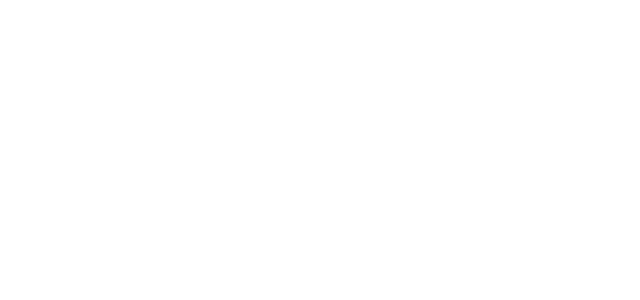
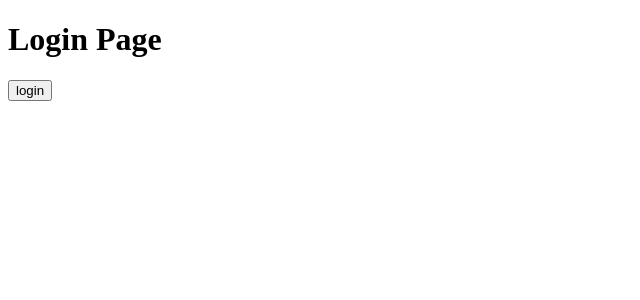
Before and after one commit to junhyuk2000/study_dashboard, a React (Vite) app: page /login in a window 1280 px wide. Shown: the top 300 px of the page, without its empty margins (0-640 px from the left). Built offline with nearby package versions, Linux system fonts and the light colour scheme.

Commit message:
feat: 로그인 및 대시보드 기본 라우팅 추가

```diff
--- a/package.json
+++ b/package.json
@@ -11,7 +11,8 @@
   },
   "dependencies": {
     "react": "^19.2.0",
-    "react-dom": "^19.2.0"
+    "react-dom": "^19.2.0",
+    "react-router-dom": "^7.13.0"
   },
   "devDependencies": {
     "@eslint/js": "^9.39.1",
--- a/src/App.jsx
+++ b/src/App.jsx
@@ -1,7 +1,17 @@
+import {Routes,Route,Navigate} from "react-router-dom"
+import Login from "./pages/Login"
+import Dashboard from "./pages/Dashboard"
 import './App.css'
 
 function App() {
+    return(
+        <Routes>
+            <Route path="/login" element={<Login />}/>
+            <Route path="/dashboard" element={<Dashboard />}/>
 
+            <Route path="*" element={<Navigate to="/login"/>}/>
+        </Routes>
+    )
 }
 
 export default App
--- a/src/main.jsx
+++ b/src/main.jsx
@@ -1,7 +1,9 @@
-import { createRoot } from 'react-dom/client'
-import './index.css'
-import App from './App.jsx'
+import ReactDOM from "react-dom/client";
+import { BrowserRouter } from "react-router-dom";
+import App from './App.jsx';
 
-createRoot(document.getElementById('root')).render(
-    <App />
-)
+ReactDOM.createRoot(document.getElementById('root')).render(
+    <BrowserRouter>
+        <App />
+    </BrowserRouter>
+);
--- a/src/pages/Dashboard.jsx
+++ b/src/pages/Dashboard.jsx
@@ -0,0 +1,4 @@
+// Dashboard.jsx
+export default function Dashboard() {
+    return <h1>Dashboard</h1>;
+}
--- a/src/pages/Login.jsx
+++ b/src/pages/Login.jsx
@@ -0,0 +1,16 @@
+import { useNavigate } from "react-router-dom";
+
+
+export default function Login() {
+    const navigate = useNavigate();
+
+    const handleLogin = ()=>{
+        navigate("/dashboard");
+    }
+    return (
+        <div>
+            <h1>Login Page</h1>
+            <button onClick={handleLogin}>login</button>
+        </div>
+    );
+}
```
Also changed, not shown: 1 other file (tests, documents, lock files or other folders).
